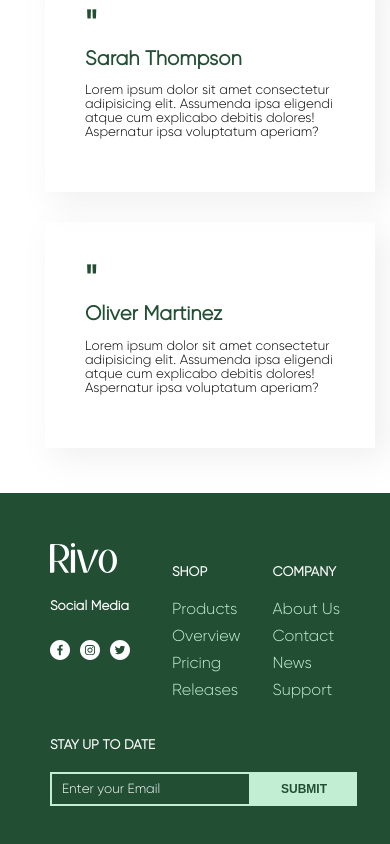
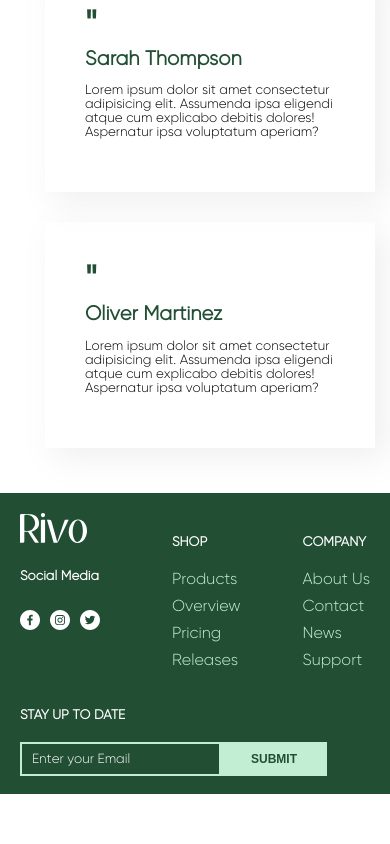
Before and after one commit to Knathgraphics/rivo, a React (Vite) app: page / in a window 390 px wide. Shown: the part 2922-3766 px from the top of the page. After the commit the page ends 3716 px from the top, so only its background shows below. Built offline with nearby package versions, Linux system fonts and the light colour scheme; no server answers.

Commit message:
removed .env

```diff
--- a/src/index.css
+++ b/src/index.css
@@ -602,4 +602,12 @@ p{
   width: 50%;
 
 }
+
+
+
+.footer{
+  background-color: #224F34;
+  color:white;
+  padding: 20px;
 }
+}
```
